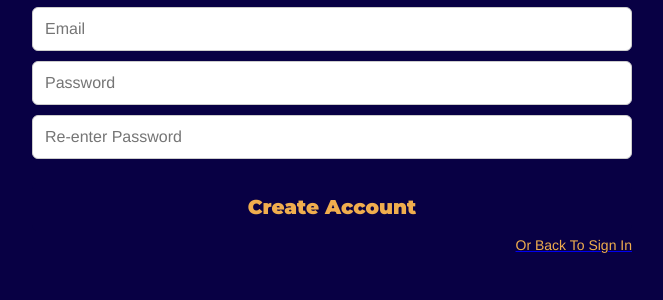
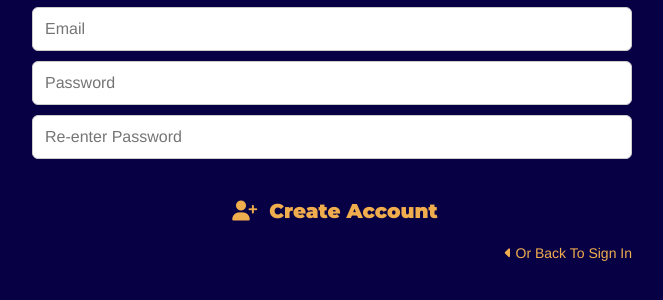
Before and after one commit to domi-bryan/MCMS, a plain HTML site: page newaccount.html in a window 1280 px wide. Shown: the part 178-478 px from the top of the page, without its empty margins (308-971 px from the left). Drawn offline with Linux system fonts and the light colour scheme.

Commit message:
Third Commit

```diff
--- a/contentstyle.css
+++ b/contentstyle.css
@@ -12,7 +12,7 @@ body {
     font-family: Helvetica, Arial, sans-serif;
     background-color: var(--gray);
     margin: 0px;
-    width: 100%;
+    height: max-content;
 }
 
 p {
--- a/newaccount.html
+++ b/newaccount.html
@@ -3,6 +3,7 @@
 <head>
     <meta charset="UTF-8">
     <meta name="viewport" content="width=device-width, initial-scale=1.0">
+    <script src="https://kit.fontawesome.com/26c6ac6f54.js" crossorigin="anonymous"></script>
     <link rel="stylesheet" href="style.css">
     <title>Create New Account</title>
 </head>
@@ -24,10 +25,10 @@
                 <input type="password" name="cfmpassword" id="cfmpassword" placeholder="Re-enter Password" required>
             </div>
             <div class="buttons">
-                <button onclick="window.location.href='newaccountlanding.html'"><span>Create Account</span></button>
+                <button onclick="window.location.href='newaccountlanding.html'"><i class="fa-solid fa-user-plus"></i> <span>Create Account</span></button>
             </div>
             <div class="smalllink">
-                <a href="index.html"><span>Or Back To Sign In</span></a>
+                <a href="index.html"><i class="fa-solid fa-caret-left"></i> <span>Or Back To Sign In</span></a>
             </div>
         </form>
     </div>
--- a/style.css
+++ b/style.css
@@ -85,6 +85,10 @@ h2 {
 .smalllink span:hover {
     --d: 100%;
 }
+
+.smalllink i {
+    margin: 0px;
+}
 .buttons {
     display: flex;
     flex-direction: row;
@@ -130,3 +134,12 @@ h2 {
     background-color: var(--gold);
     width: 20%;
 }
+
+i {
+    margin: 6px;
+}
+
+a {
+    text-decoration: none;
+    color: var(--gold);
+}
```
Also changed, not shown: index.html (+3 -2 lines), mainlanding.html (+1 -1 lines).
